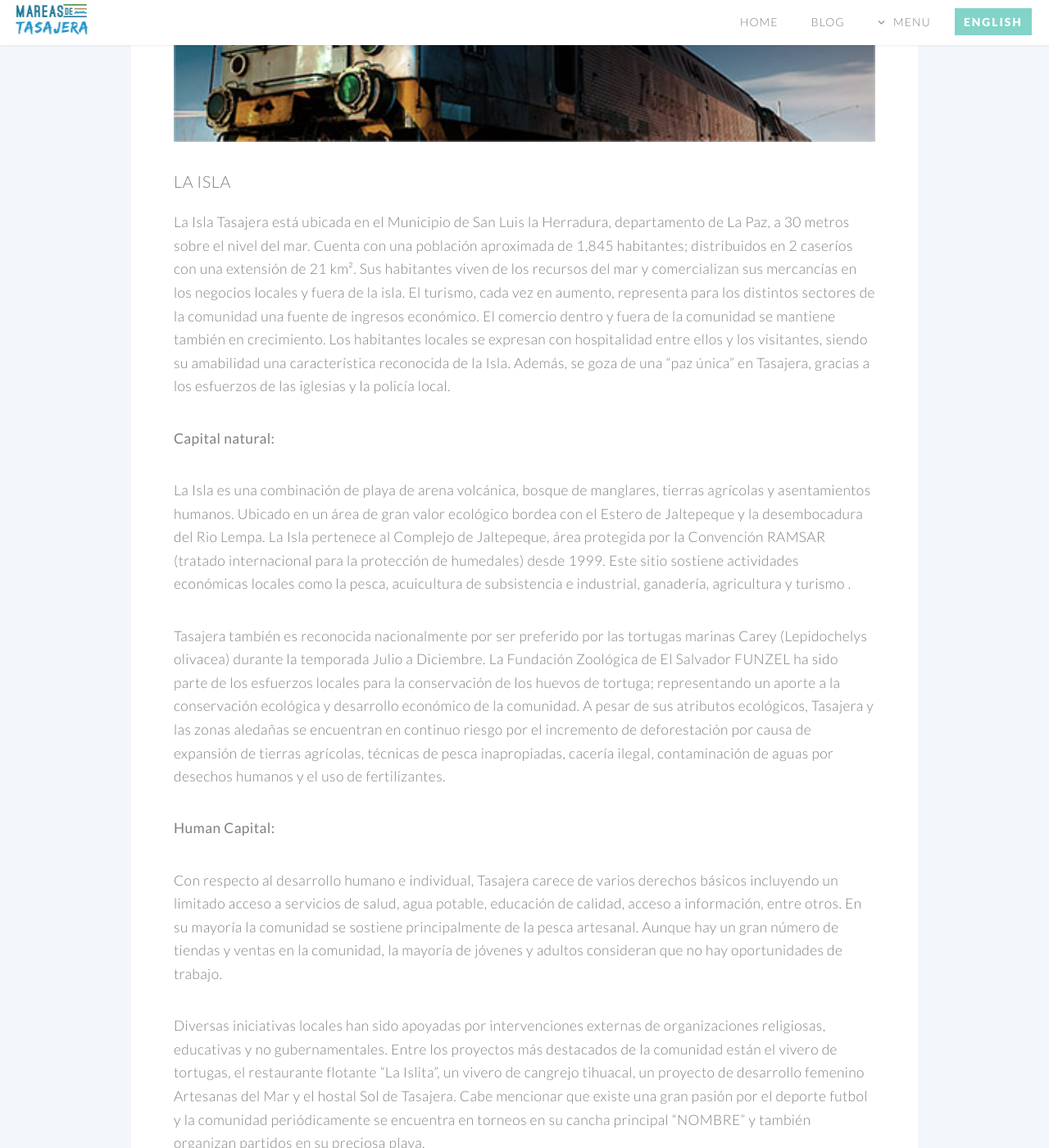
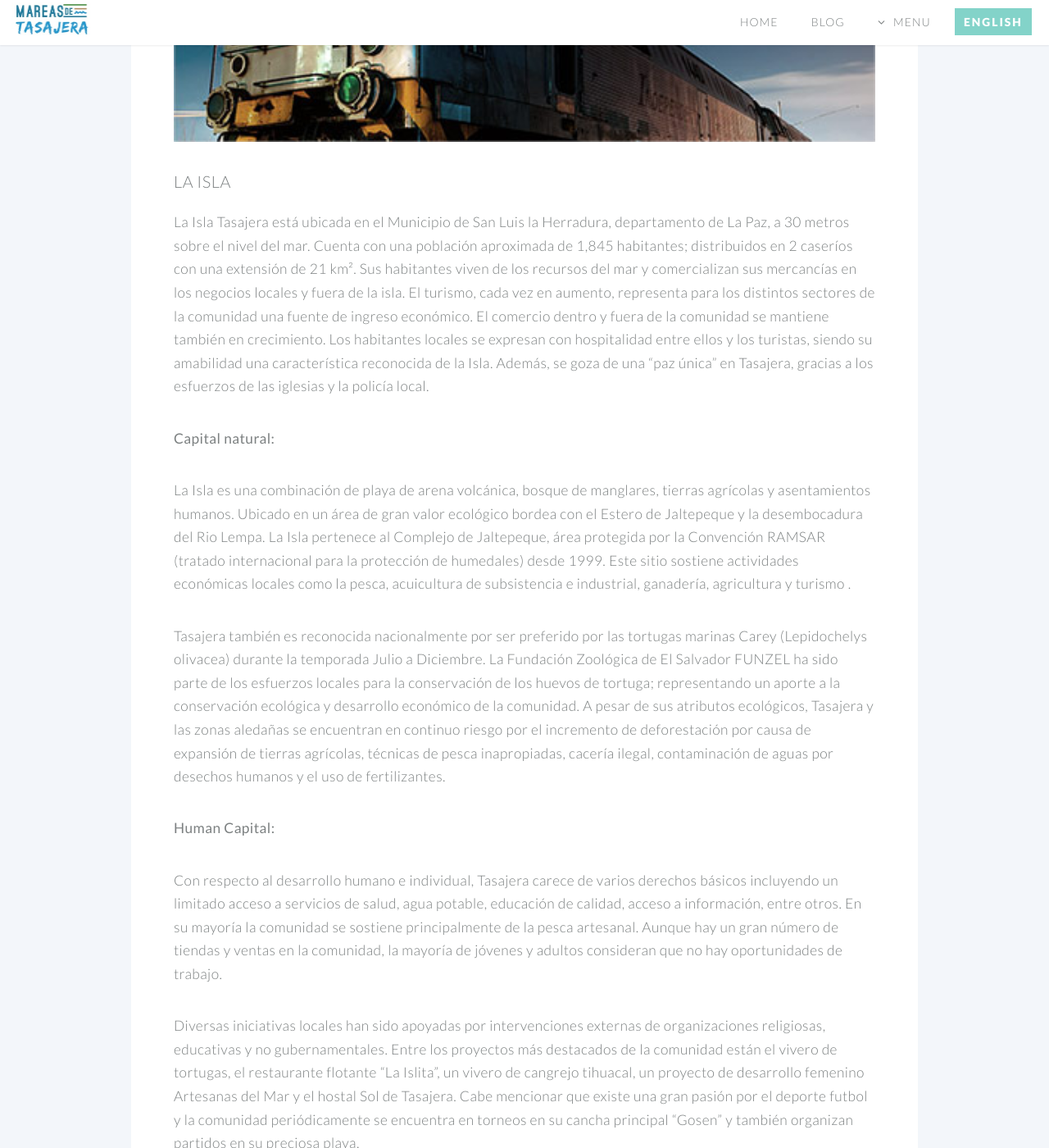
Before and after one commit to danteo90/danteo90.github.io, a Jekyll site: the page built from la-isla.html, in a window 1280 px wide and 1400 px high, scrolled down 637 px. Shown: the whole window at 82% size. Built offline with Jekyll 4.4.1, drawn with Linux system fonts in a browser that asks for light colours; some of the changed text lies outside the part shown.

Commit message:
Update la-isla.html

```diff
--- a/la-isla.html
+++ b/la-isla.html
@@ -21,15 +21,15 @@ layout: default
 									<header>
 										<h3>La Isla</h3>
 									</header>
-									<p>La Isla Tasajera está ubicada en el Municipio de San Luis la Herradura, departamento de La Paz, a 30 metros sobre el nivel del mar. Cuenta con una población aproximada de 1,845 habitantes; distribuidos en 2 caseríos con una extensión de 21 km². Sus habitantes viven de los recursos del mar y comercializan sus mercancías en los negocios locales y fuera de la isla. El turismo, cada vez en aumento, representa para los distintos sectores de la comunidad una fuente de ingresos económico. El comercio dentro y fuera de la comunidad se mantiene también en crecimiento. Los habitantes locales se expresan con hospitalidad entre ellos y los visitantes, siendo su amabilidad una característica reconocida de la Isla. Además, se goza de una “paz única” en Tasajera, gracias a los esfuerzos de las iglesias y la policía local.</p>
+									<p>La Isla Tasajera está ubicada en el Municipio de San Luis la Herradura, departamento de La Paz, a 30 metros sobre el nivel del mar. Cuenta con una población aproximada de 1,845 habitantes; distribuidos en 2 caseríos con una extensión de 21 km². Sus habitantes viven de los recursos del mar y comercializan sus mercancías en los negocios locales y fuera de la isla. El turismo, cada vez en aumento, representa para los distintos sectores de la comunidad una fuente de ingreso económico. El comercio dentro y fuera de la comunidad se mantiene también en crecimiento. Los habitantes locales se expresan con hospitalidad entre ellos y los turistas, siendo su amabilidad una característica reconocida de la Isla. Además, se goza de una “paz única” en Tasajera, gracias a los esfuerzos de las iglesias y la policía local.</p>
 									<p><strong>Capital natural:</strong></p>
 									<p>La Isla es una combinación de playa de arena volcánica, bosque de manglares, tierras agrícolas y asentamientos humanos. Ubicado en un área de gran valor ecológico bordea con el Estero de Jaltepeque y la desembocadura del Rio Lempa. La Isla pertenece al Complejo de Jaltepeque, área protegida por la Convención RAMSAR (tratado internacional para la protección de humedales) desde 1999. Este sitio sostiene actividades económicas locales como la pesca, acuicultura de subsistencia e industrial, ganadería, agricultura y turismo <proveer vinculo>.</p>
 									<p>Tasajera también es reconocida nacionalmente por ser preferido por las tortugas marinas Carey (Lepidochelys olivacea) durante la temporada Julio a Diciembre. La Fundación Zoológica de El Salvador FUNZEL ha sido parte de los esfuerzos locales para la conservación de los huevos de tortuga; representando un aporte a la conservación ecológica y desarrollo económico de la comunidad. A pesar de sus atributos ecológicos, Tasajera y las zonas aledañas se encuentran en continuo riesgo por el incremento de deforestación por causa de expansión de tierras agrícolas, técnicas de pesca inapropiadas, cacería ilegal, contaminación de aguas por desechos humanos y el uso de fertilizantes. </p>
 									<p><strong>Human Capital:</strong></p>
 									<p>Con respecto al desarrollo humano e individual, Tasajera carece de varios derechos básicos incluyendo un limitado acceso a servicios de salud, agua potable, educación de calidad, acceso a información, entre otros. En su mayoría la comunidad se sostiene principalmente de la pesca artesanal. Aunque hay un gran número de tiendas y ventas en la comunidad, la mayoría de jóvenes y adultos consideran que no hay oportunidades de trabajo.</p>
-									<p>Diversas iniciativas locales han sido apoyadas por intervenciones externas de organizaciones religiosas, educativas y no gubernamentales. Entre los proyectos más destacados de la comunidad están el vivero de tortugas, el restaurante flotante “La Islita”, un vivero de cangrejo tihuacal, un proyecto de desarrollo femenino Artesanas del Mar y el hostal Sol de Tasajera. Cabe mencionar que existe una gran pasión por el deporte futbol y la comunidad periódicamente se encuentra en torneos en su cancha principal “NOMBRE” y también organizan partidos en su preciosa playa.</p>
+									<p>Diversas iniciativas locales han sido apoyadas por intervenciones externas de organizaciones religiosas, educativas y no gubernamentales. Entre los proyectos más destacados de la comunidad están el vivero de tortugas, el restaurante flotante “La Islita”, un vivero de cangrejo tihuacal, un proyecto de desarrollo femenino Artesanas del Mar y el hostal Sol de Tasajera. Cabe mencionar que existe una gran pasión por el deporte futbol y la comunidad periódicamente se encuentra en torneos en su cancha principal “Gosen” y también organizan partidos en su preciosa playa.</p>
 									<p><strong>Capital social:</strong></p>
-									<p>El Capital Social de la Isla Tasajera esta fundamentalmente ligado a la inversión y el desarrollo de otros capitales locales. La capacidad organizativa local conocido como auto-gobernanza se define como la capacidad interna de la población de guiar su propio desarrollo. En Tasajera, existe una ADESCO que está compuesta por miembros de otras cooperativas y tiene como mandato el gestionar e implementar proyectos de beneficio comunal. Existe cierto nivel de deficiencia organizativa y existe una percepción de falta de cooperación entre miembros de la comunidad. En esta área, aun falta trabajo en desarrollar capacidad organizativa, gobernanza y participación colectiva.</p>
+									<p>El Capital Social de la Isla Tasajera esta fundamentalmente ligado a la inversión y el desarrollo de otros capitales locales. La capacidad organizativa local conocida como auto-gobernanza se define como la capacidad interna de la población de guiar su propio desarrollo. En Tasajera, existe una ADESCO que está compuesta por miembros de otras cooperativas y tiene como mandato el gestionar e implementar proyectos de beneficio comunal. Existe cierto nivel de deficiencia organizativa y existe una percepción de falta de cooperación entre miembros de la comunidad. En esta área, aun falta trabajo en desarrollar capacidad organizativa, gobernanza y participación colectiva.</p>
 								</section>
 							</div>
 
```
